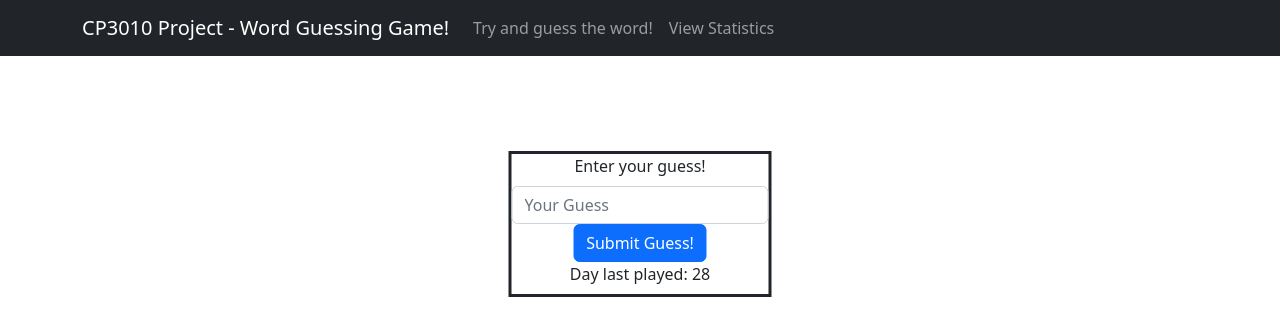
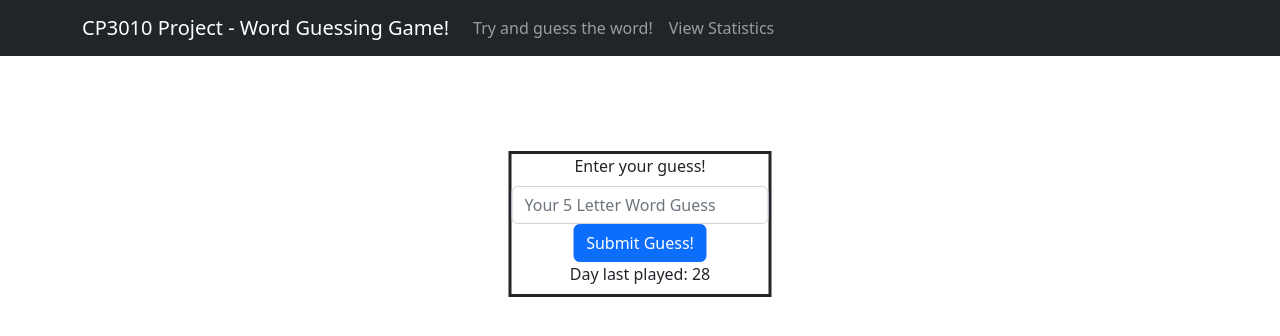
Before and after one commit to MasonSeward1/React.js, a React (Create React App) app in the folder a2_front-end/: page / in a window 1280 px wide. Shown: the top 336 px of the page. Built offline with nearby package versions, Linux system fonts and the light colour scheme; no server answers.

Commit message:
bug fix to random word logix

```diff
--- a/a2_front-end/src/App.js
+++ b/a2_front-end/src/App.js
@@ -23,8 +23,10 @@ function App() {
     useEffect( () => {
       fetch('/api/loadWord')
       .then(response => response.json())
-      .then(r => console.log(r))
-      .then(setWords)
+      .then(json => {
+        const randomWord = json[Math.floor(Math.random()*json.length)]
+        setWords(randomWord.word);
+      })
       .catch(e=>console.log(e.message))
     }, [])
 
--- a/a2_front-end/src/pages/SubmitGuess.js
+++ b/a2_front-end/src/pages/SubmitGuess.js
@@ -20,7 +20,7 @@ export default function HandleGameLogic(props) {
                 <Form.Group>
                     <Form.Label>Enter your guess!</Form.Label>
                     <OverlayTrigger placement="right" overlay={<Tooltip id='tooltip-right'>Any Character</Tooltip>}>
-                        <Form.Control name='title' ref={txtWordGuess} type="text" placeholder="Your Guess" />
+                        <Form.Control name='title' ref={txtWordGuess} type="text" placeholder="Your 5 Letter Word Guess" />
                     </OverlayTrigger>
                 </Form.Group>
                 <Button variant="primary" type="submit">Submit Guess!</Button>
```
